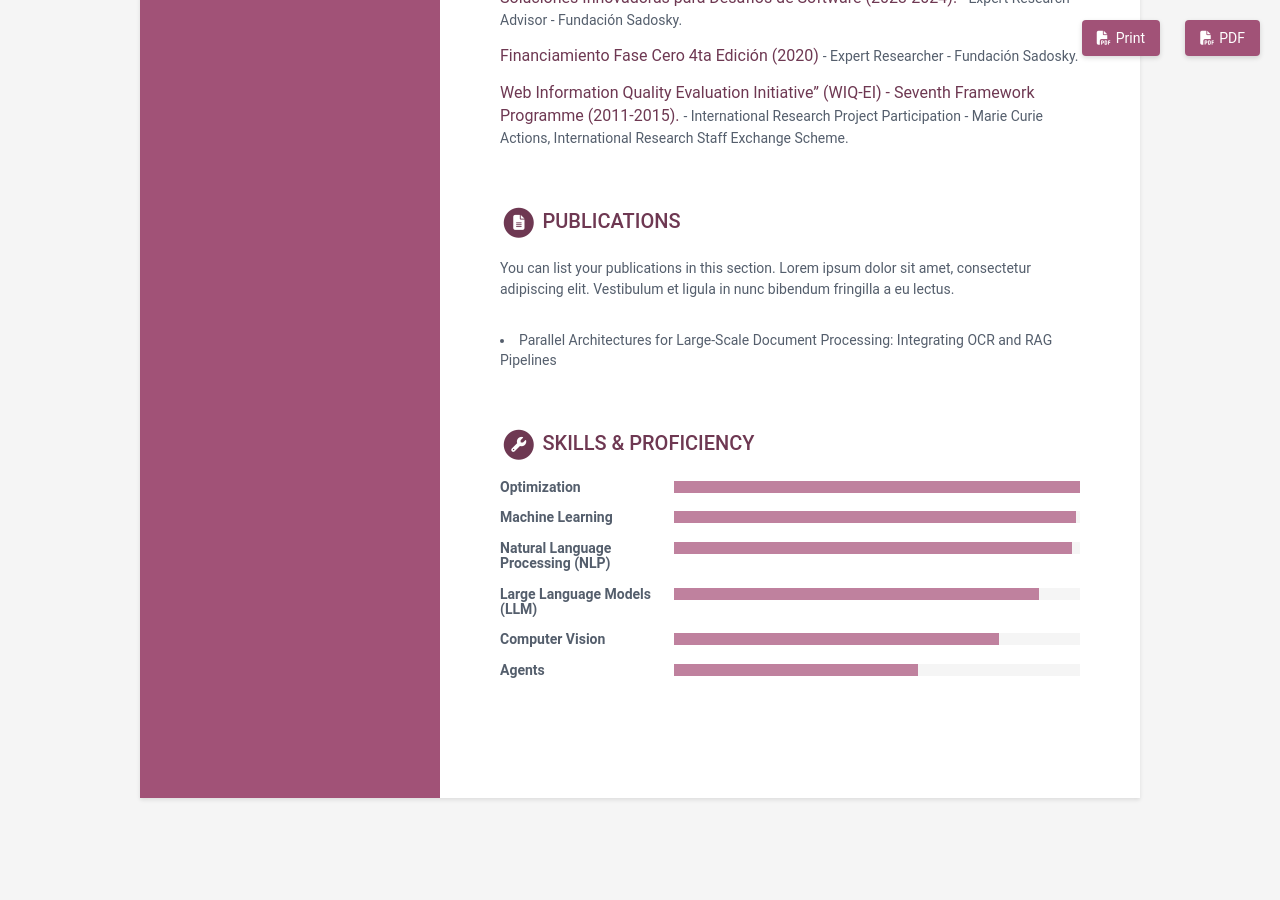
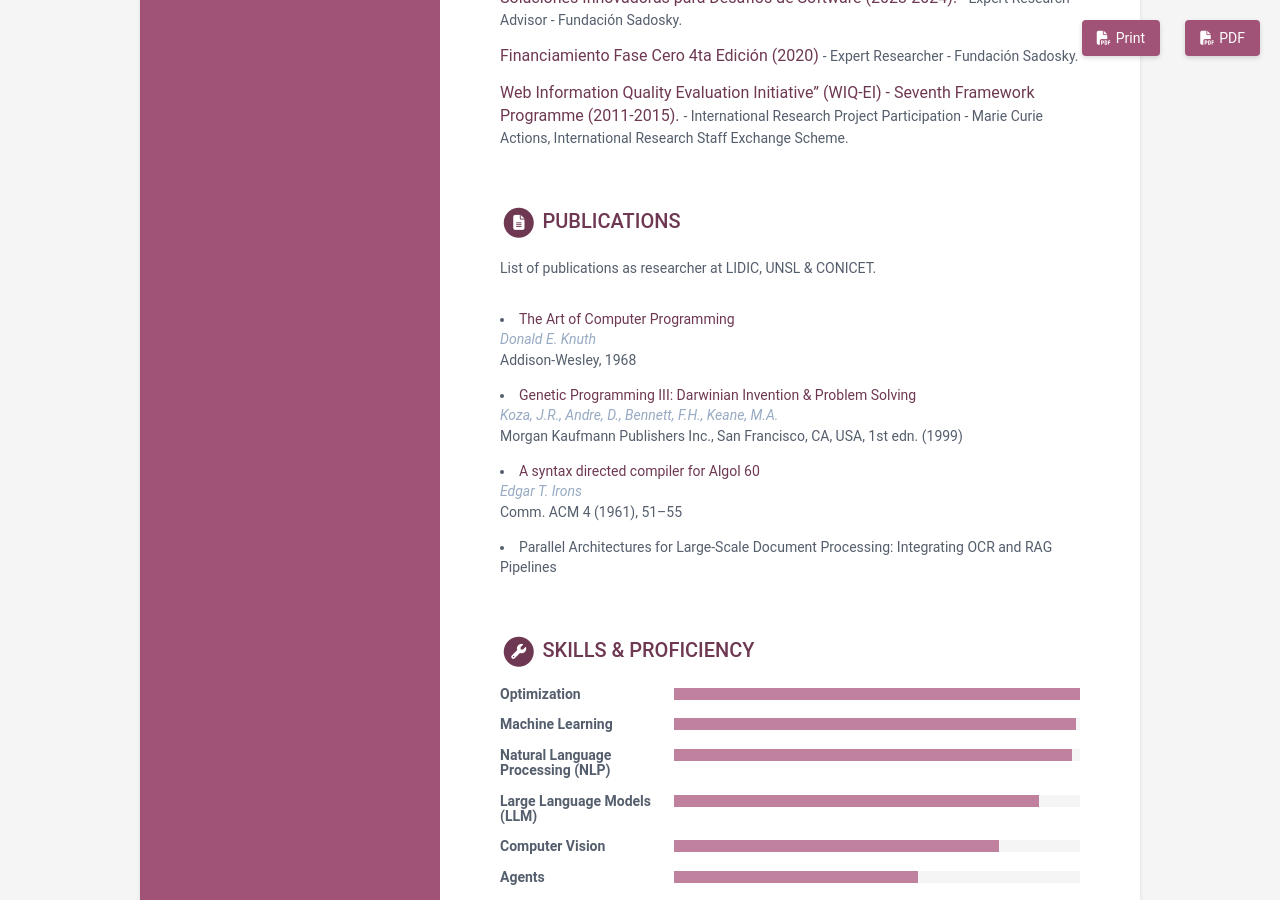
Before and after one commit to lcagnina/lcagnina.github.io, a Jekyll site: the page built from index.html, in a window 1280 px wide and 900 px high, scrolled down 1535 px. Built offline with Jekyll 4.4.1, drawn with Linux system fonts in a browser that asks for light colours; before the commit the page ends 2393 px from its top, so only the background shows below that.

Commit message:
Update data.yml

```diff
--- a/_data/data.yml
+++ b/_data/data.yml
@@ -196,10 +196,22 @@ projects:
 publications:
   title: Publications
   intro: |
-    You can list your publications in this section. Lorem ipsum dolor sit
-    amet, consectetur adipiscing elit. Vestibulum et ligula in nunc
-    bibendum fringilla a eu lectus.
+    List of publications as researcher at LIDIC, UNSL & CONICET.
   papers:
+  - title: The Art of Computer Programming
+    link: "#"
+    authors: Donald E. Knuth
+    conference: Addison-Wesley, 1968
+
+  - title: "Genetic Programming III: Darwinian Invention &amp; Problem Solving"
+    link: "https://doi.org/10.1016/j.jpdc.2026.105337"
+    authors: Koza, J.R., Andre, D., Bennett, F.H., Keane, M.A.
+    conference: "Morgan Kaufmann Publishers Inc., San Francisco, CA, USA, 1st edn. (1999)"
+
+  - title: A syntax directed compiler for Algol 60
+    link: "#"
+    authors: Edgar T. Irons
+    conference: "Comm. ACM 4 (1961), 51–55"
   - title: "Parallel Architectures for Large-Scale Document Processing: Integrating OCR and RAG Pipelines"
   link: "https://doi.org/10.1016/j.jpdc.2026.105337"
   authors: Alejandro Jaime, Veronica Gil-Costa, Marcelo Errecalde, Leticia Cagnina
```
